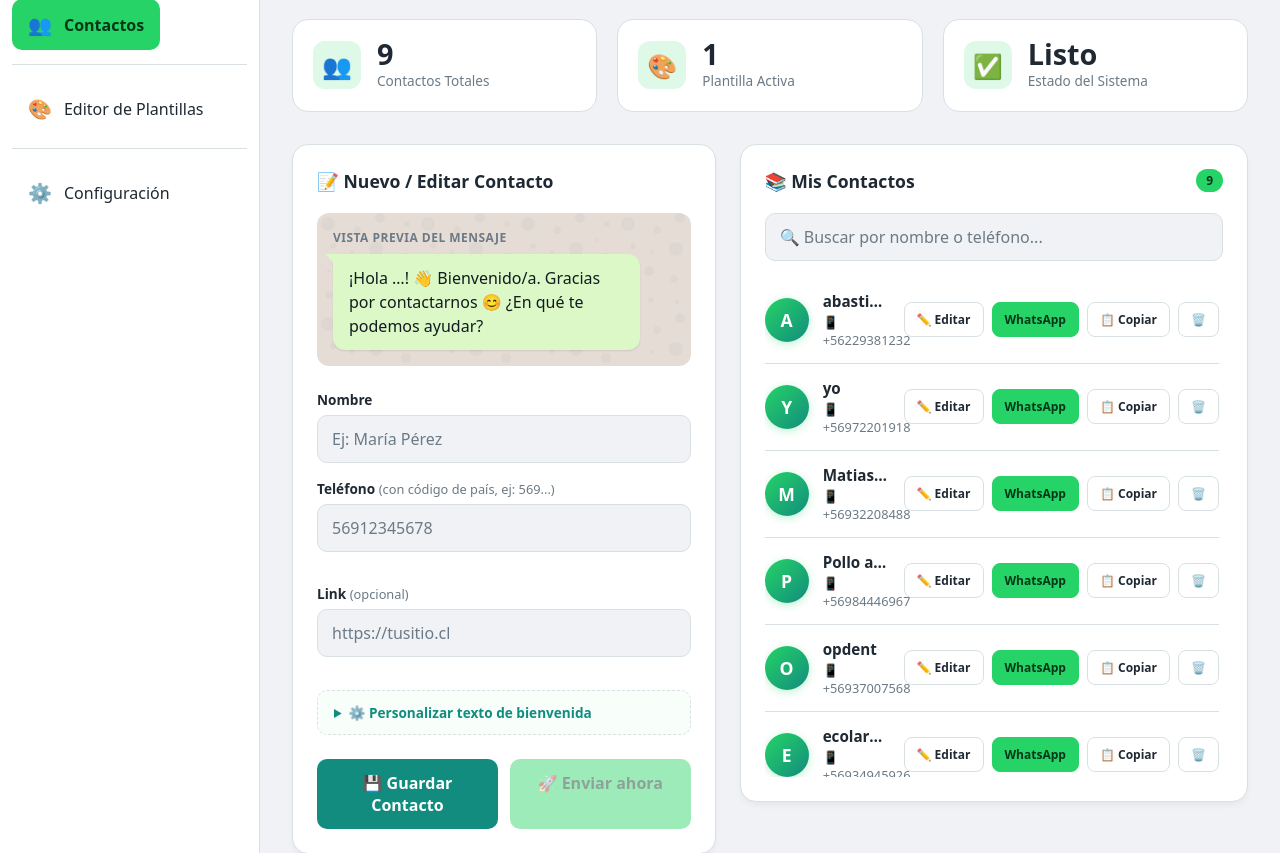
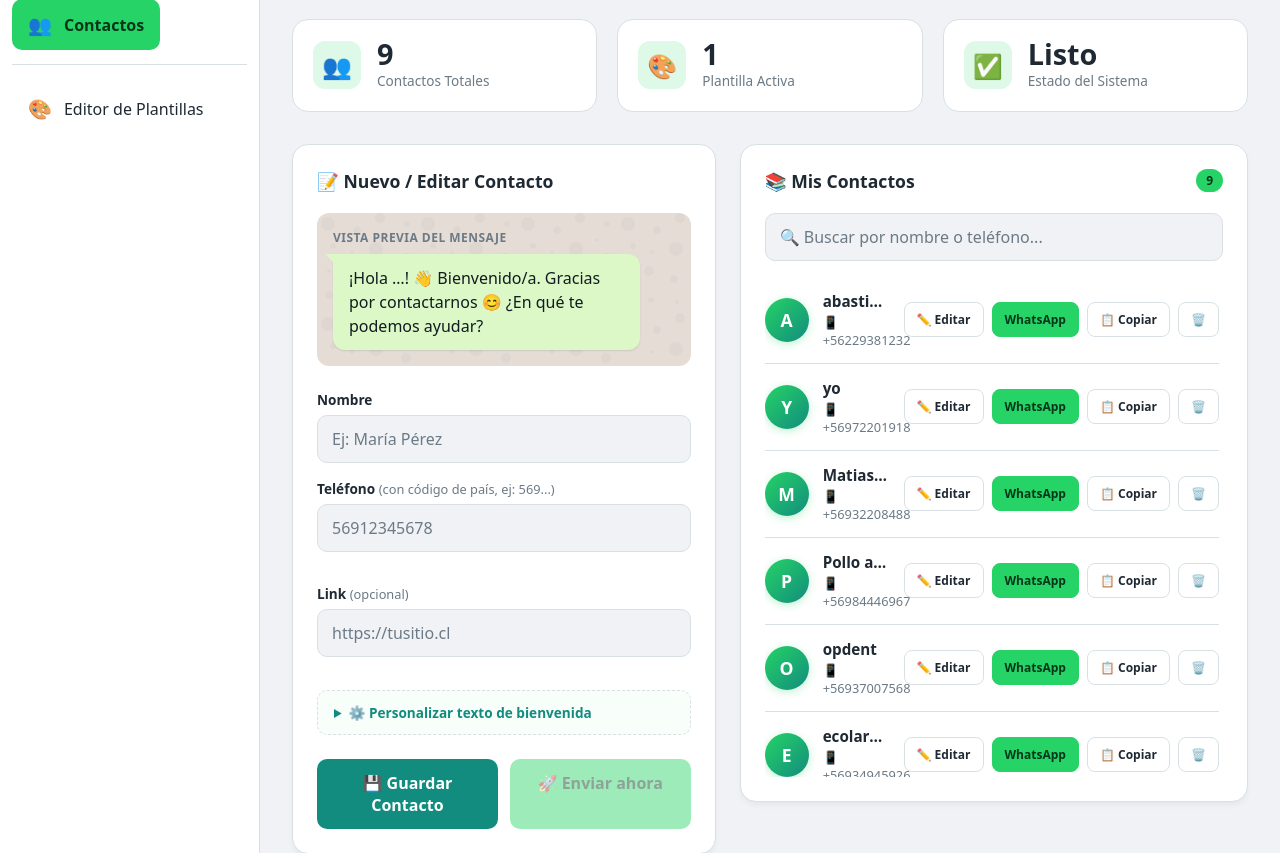
Before and after one commit to jose-analista/python-repo, a Flask app: page / in a window 1280 px wide. Shown: the part 104-957 px from the top of the page. Run offline with Flask 3, Linux system fonts and the light colour scheme.

Commit message:
ejemplo python

```diff
--- a/projects/wasapmarke/templates/index.html
+++ b/projects/wasapmarke/templates/index.html
@@ -329,7 +329,7 @@
     <ul class="nav-links">
       <li><a href="/" class="activo"><span class="nav-icon">👥</span> Contactos</a></li>
       <li><a href="/editor"><span class="nav-icon">🎨</span> Editor de Plantillas</a></li>
-      <li><a href="#"><span class="nav-icon">⚙️</span> Configuración</a></li>
+      <!-- <li><a href="#"><span class="nav-icon">⚙️</span> Configuración</a></li> -->
     </ul>
   </aside>
 
```
